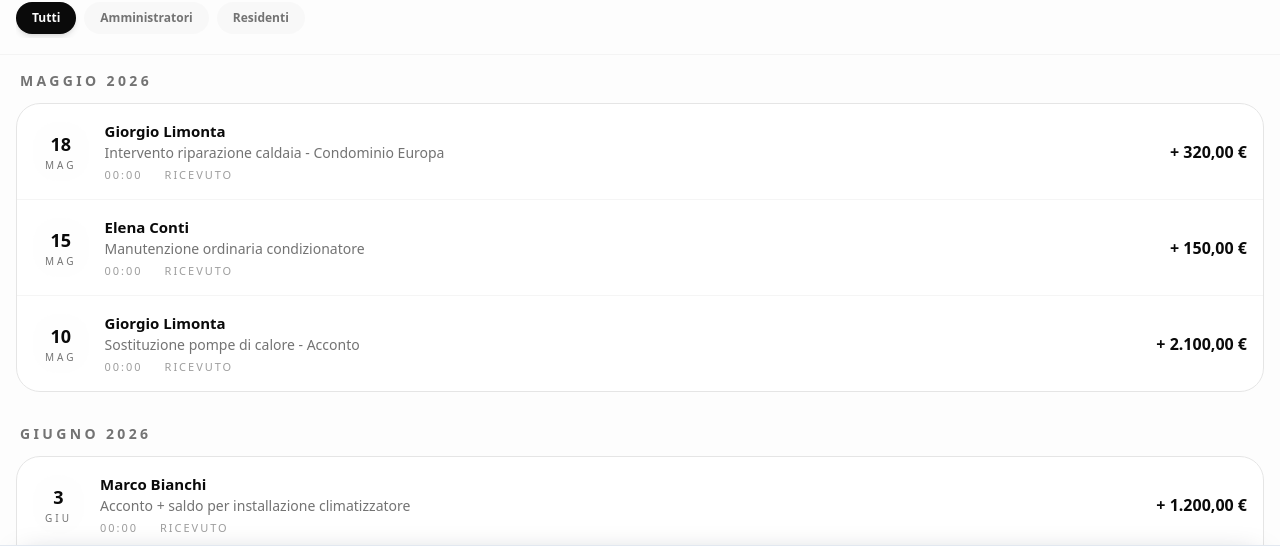
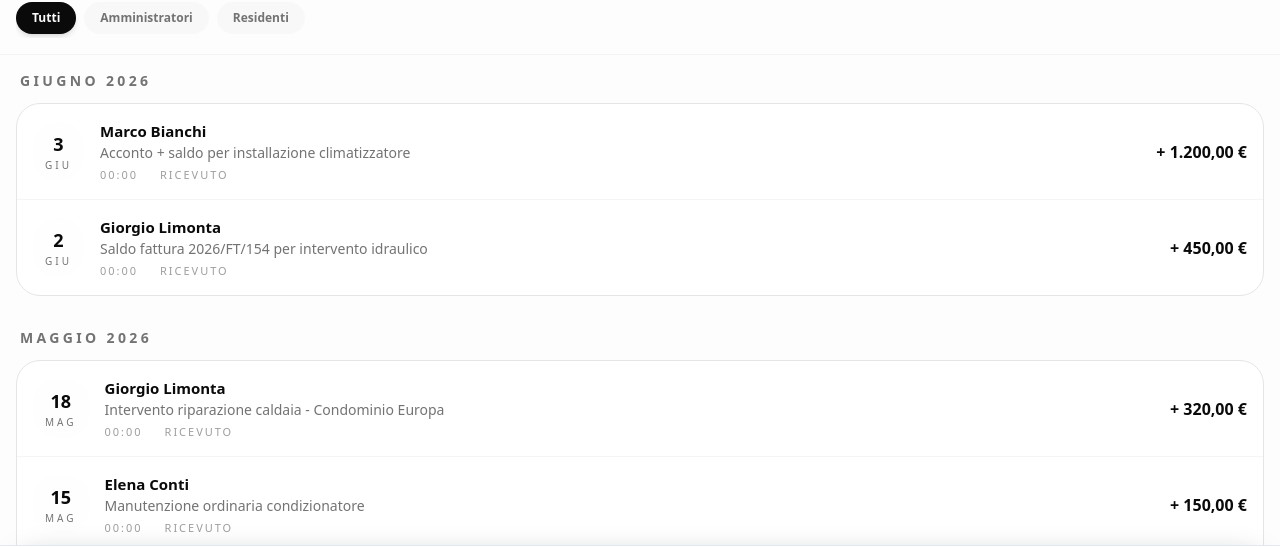
Before and after one commit to alessandro-aquilini/dbi-svicom, a SvelteKit app: page /supplier/finances/payments in a window 1280 px wide. Shown: the part 182-729 px from the top of the page. Built offline with nearby package versions, Linux system fonts and the light colour scheme; some icons are missing.

Commit message:
Quick sorting fix.

```diff
--- a/src/routes/(app)/supplier/finances/documents/+page.svelte
+++ b/src/routes/(app)/supplier/finances/documents/+page.svelte
@@ -78,7 +78,7 @@
 			if (!groups[monthKey]) groups[monthKey] = [];
 			groups[monthKey].push(doc);
 		}
-		return groups;
+		return Object.entries(groups).sort(([a], [b]) => b.localeCompare(a));
 	});
 </script>
 
@@ -146,7 +146,7 @@
 
 <!-- List -->
 <div class="w-full max-w-full p-4 pb-20">
-	{#each Object.entries(groupedDocs()) as [monthKey, ds]}
+	{#each groupedDocs() as [monthKey, ds]}
 		<div class="mb-8">
 			<h2 class="px-1 text-sm font-bold uppercase tracking-[0.24em] text-muted-foreground">
 				{format(new Date(`${monthKey}-01`), 'LLLL yyyy', { locale: it })}
--- a/src/routes/(app)/supplier/finances/payments/+page.svelte
+++ b/src/routes/(app)/supplier/finances/payments/+page.svelte
@@ -46,7 +46,7 @@
 			});
 	});
 
-	const groupedPayments = $derived(() => {
+	const groupedPayments: () => Array<[string, Payment[]]> = $derived(() => {
 		const groups: Record<string, Payment[]> = {};
 		for (const p of filteredPayments()) {
 			const d = new Date(p.paidAt || p.createdAt || '');
@@ -54,7 +54,7 @@
 			if (!groups[monthKey]) groups[monthKey] = [];
 			groups[monthKey].push(p);
 		}
-		return groups;
+		return Object.entries(groups).sort(([a], [b]) => b.localeCompare(a));
 	});
 </script>
 
@@ -121,7 +121,7 @@
 </div>
 
 <div class="w-full max-w-full p-4 pb-20">
-	{#each Object.entries(groupedPayments()) as [monthKey, ps]}
+	{#each groupedPayments() as [monthKey, ps]}
 		<div class="mb-8">
 			<h2 class="px-1 text-sm font-bold uppercase tracking-[0.24em] text-muted-foreground">
 				{format(new Date(`${monthKey}-01`), 'LLLL yyyy', { locale: it })}
@@ -134,7 +134,7 @@
 		</div>
 	{/each}
 
-	{#if Object.keys(groupedPayments()).length === 0}
+	{#if groupedPayments().length === 0}
 		<div class="flex flex-col items-center justify-center py-20 text-center">
 			<div class="mb-4 rounded-full bg-muted/40 p-5 text-muted-foreground/40">
 				<HugeiconsIcon icon={FilterIcon} size={32} />
```
